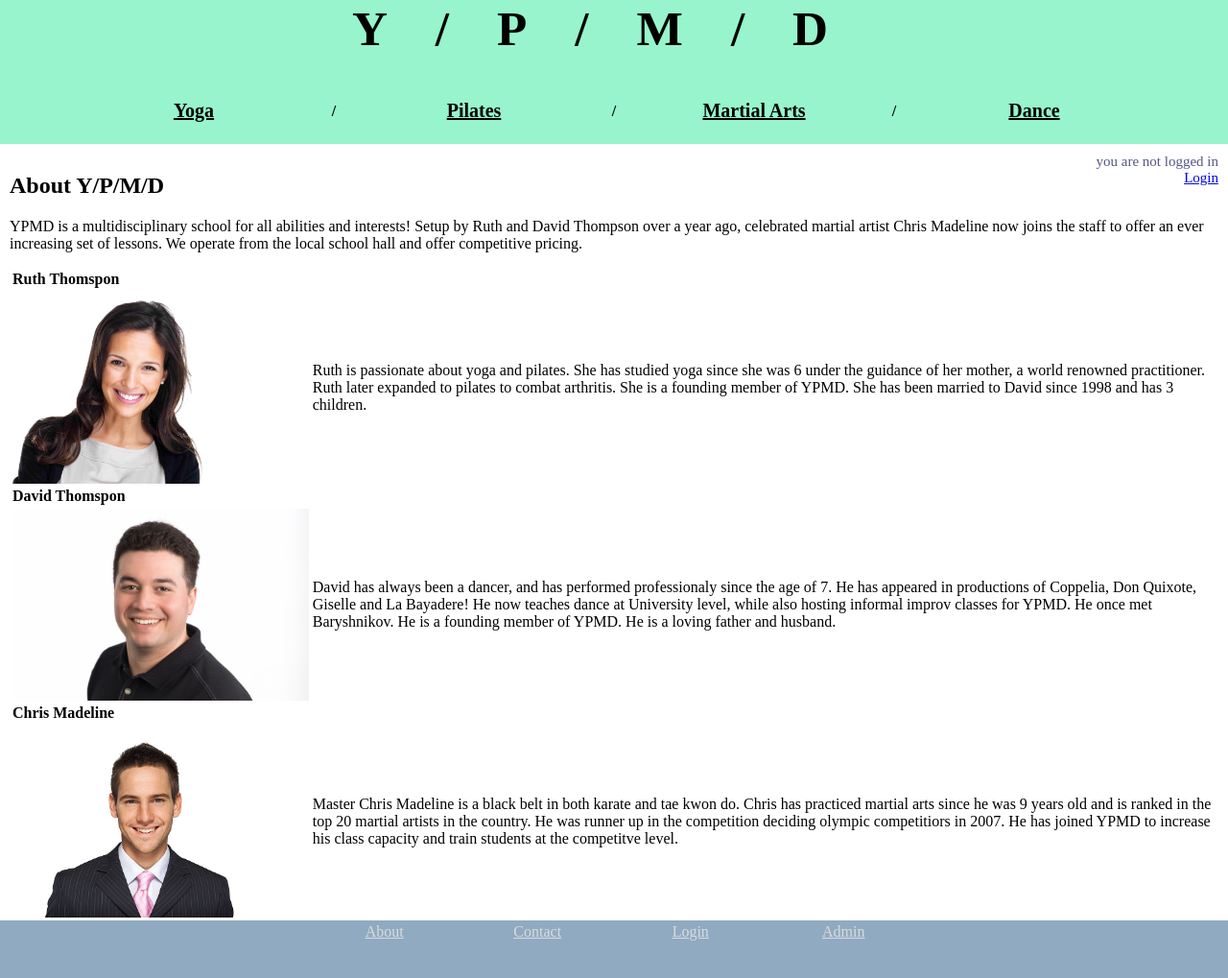
After one commit to boacompiler/Karate-Website, a PHP site: page /about.php in a window 1280 px wide. The commit adds this page. Shown: the whole page at 96% size. Run offline with PHP 8.4, Linux system fonts and the light colour scheme; some libraries are stand-ins or nearby versions.

Commit message:
adds about page

```diff
--- /dev/null
+++ b/about.php
@@ -0,0 +1,67 @@
+<?php include 'scripts/base.php'; ?>
+<html>
+    <head>
+        <title>Y/P/M/D</title>
+        <meta charset="UTF-8">
+        <meta name="keywords" content="Yoga, Pilates, Martial Arts, Dance, School, Karate, Tae Kwon Do">
+        <meta name="description" content="Yoga/Pilates/Martial arts/Dance School">
+        <meta name="author" content="Robert Stephens">
+        <link rel="stylesheet" type="text/css" href="ypmd.css">
+        <script src="https://ajax.googleapis.com/ajax/libs/jquery/1.11.3/jquery.min.js"></script>
+        <script src="scripts/ypmd.js"></script>
+    </head>
+    <body>
+        <div id="wrapper">
+            <div id="header">
+                <h1><a href="index.php">Y/P/M/D</a></h1>
+                <div id="loginindicator">
+                    <?php if(isset($_SESSION['loggedin'])){ ?>
+                        you are logged in as <?php echo $_SESSION['firstname']; ?><br>
+                        <a href="profile.php">Profile</a> <a href="scripts/logoutscript.php">Logout</a>
+                    <?php } else { ?>
+                        you are not logged in <br>
+                        <a href="login.php">Login</a>
+                    <?php } ?>
+                </div>
+                <table id="navTable">
+                    <tr>
+                        <td><a href="yoga.php"><div>Yoga</div></a></td>
+                        <td><p>/</p></td>
+                        <td><a href="pilates.php"><div>Pilates</div></a></td>
+                        <td><p>/</p></td>
+                        <td><a href="martialarts.php"><div>Martial Arts</div></a></td>
+                        <td><p>/</p></td>
+                        <td><a href="dance.php"><div>Dance</div></a></td>
+                    </tr>
+                </table>
+            </div>
+            <div id="content">
+                <h2>About Y/P/M/D</h2>
+                <p>
+                    YPMD is a multidisciplinary school for all abilities and interests!
+                    Setup by Ruth and David Thompson over a year ago, celebrated martial artist Chris Madeline
+                    now joins the staff to offer an ever increasing set of lessons.
+                    We operate from the local school hall and offer competitive pricing.
+                </p>
+                <table id="stafftable">
+                    <tr><td style="font-weight:bold;">Ruth Thomspon</td></tr>
+                    <tr><td><img src="images/ruth.jpg" alt="ruth picture"></td><td>Ruth is passionate about yoga and pilates. She has studied yoga since she was 6 under the guidance of her mother, a world renowned practitioner. Ruth later expanded to pilates to combat arthritis. She is a founding member of YPMD. She has been married to David since 1998 and has 3 children. </td></tr>
+                    <tr><td style="font-weight:bold;">David Thomspon</td></tr>
+                    <tr><td><img src="images/david.jpg" alt="david picture"></td><td>David has always been a dancer, and has performed professionaly since the age of 7. He has appeared in productions of Coppelia, Don Quixote, Giselle and La Bayadere! He now teaches dance at University level, while also hosting informal improv classes for YPMD. He once met Baryshnikov. He is a founding member of YPMD. He is a loving father and husband.</td></tr>
+                    <tr><td style="font-weight:bold;">Chris Madeline</td></tr>
+                    <tr><td><img src="images/chris.jpg" alt="david picture"></td><td>Master Chris Madeline is a black belt in both karate and tae kwon do. Chris has practiced martial arts since he was 9 years old and is ranked in the top 20 martial artists in the country. He was runner up in the competition deciding olympic competitiors in 2007. He has joined YPMD to increase his class capacity and train students at the competitve level.</td></tr>
+                </table>
+            </div>
+            <div id="footer">
+                <table id="footerTable">
+                    <tr>
+                        <td><a href="about.php"><div>About</div></a></td>
+                        <td><a href="contact.php"><div>Contact</div></a></td>
+                        <td><a href="login.php"><div>Login</div></a></td>
+                        <td><a href="admin.php"><div>Admin</div></a></td>
+                    </tr>
+                </table>
+            </div>
+        </div>
+    </body>
+</html>
--- a/ypmd.css
+++ b/ypmd.css
@@ -92,6 +92,11 @@ h1 a
 {
     color: #d9dcdb;
 }
+#stafftable img
+{
+    width:auto;
+    height:200px;
+}
 img.gallery
 {
     width:auto;
```
